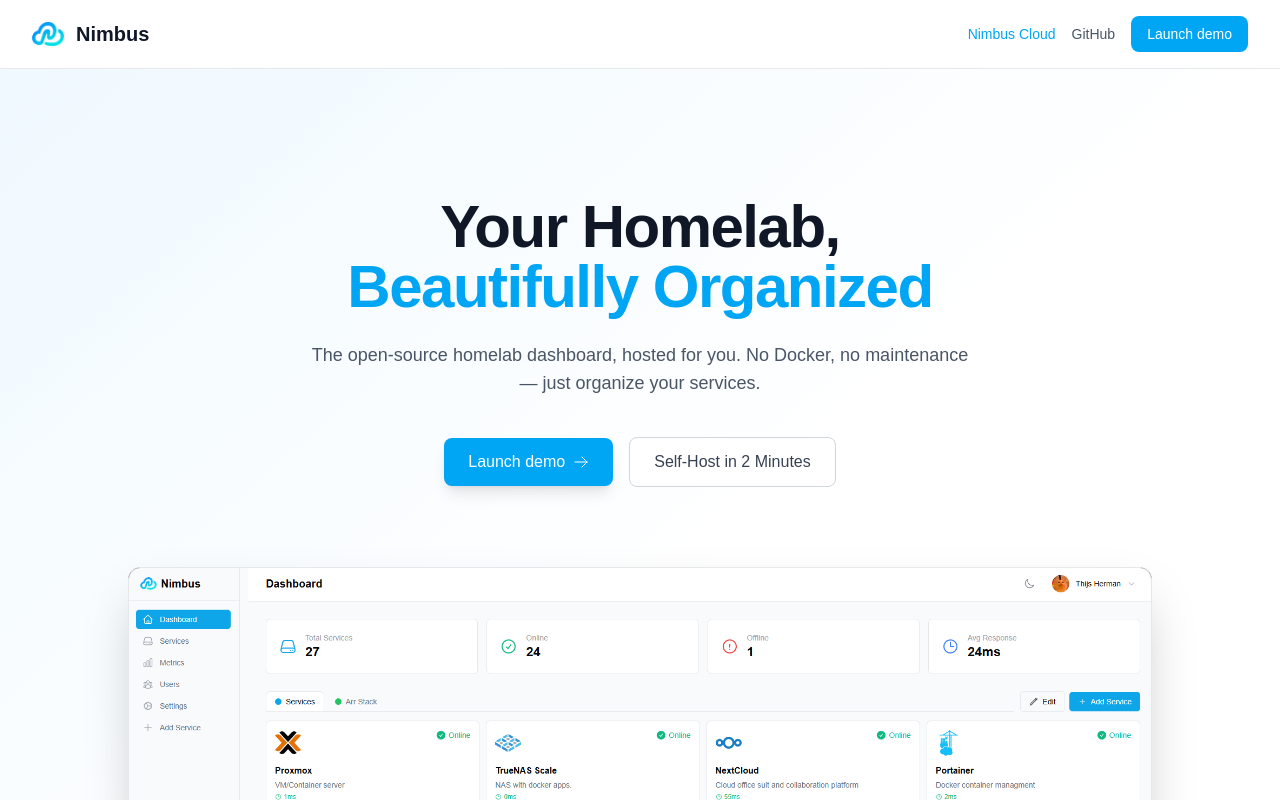
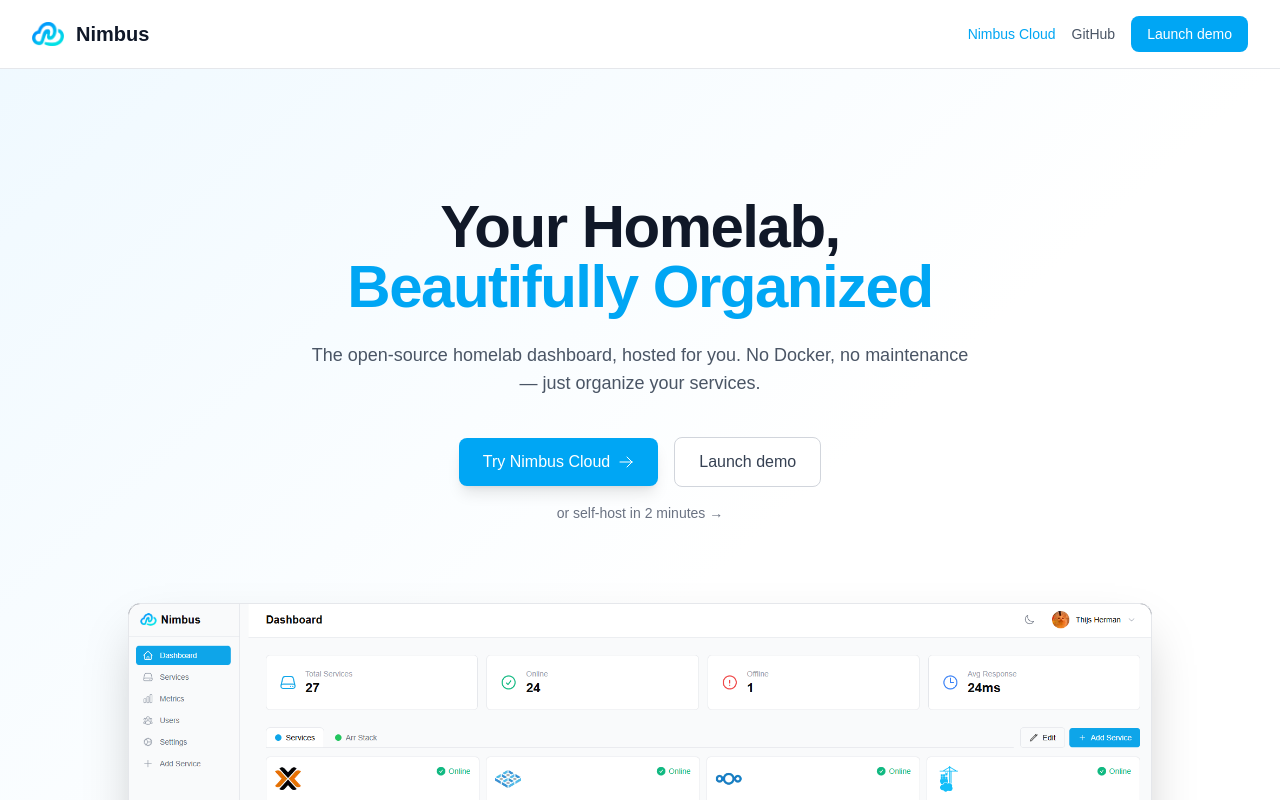
Before and after one commit to Turbootzz/Nimbus, a Next.js app in the folder frontend/: page / in a window 1280 px wide. Shown: the top 800 px of the page. Built offline with nearby package versions, Linux system fonts and the light colour scheme; no server answers.

Commit message:
Button change

```diff
--- a/frontend/app/page.tsx
+++ b/frontend/app/page.tsx
@@ -9,7 +9,13 @@ import {
 } from '@heroicons/react/24/outline'
 
 const NimbusLogo = ({ size = 32 }: { size?: number }) => (
-  <Image src="/images/logo.png" alt="Nimbus" width={size} height={size} />
+  <Image
+    src="/images/logo.png"
+    alt="Nimbus"
+    width={272}
+    height={202}
+    style={{ width: size, height: 'auto' }}
+  />
 )
 
 const features = [
@@ -99,21 +105,31 @@ export default function LandingPage() {
               The open-source homelab dashboard, hosted for you. No Docker, no maintenance — just
               organize your services.
             </p>
-            <div className="mt-10 flex flex-col items-center justify-center gap-4 sm:flex-row">
-              <Link
-                href="/login"
-                className="group flex items-center gap-2 rounded-lg bg-sky-500 px-6 py-3 text-base font-medium text-white shadow-lg transition-all hover:bg-sky-600 hover:shadow-xl"
-              >
-                Launch demo
-                <ArrowRightIcon className="h-4 w-4 transition-transform group-hover:translate-x-1" />
-              </Link>
+            <div className="mt-10 flex flex-col items-center justify-center gap-4">
+              <div className="flex flex-col items-center justify-center gap-4 sm:flex-row">
+                <a
+                  href="https://nimbusapp.dev"
+                  target="_blank"
+                  rel="noopener noreferrer"
+                  className="group flex items-center gap-2 rounded-lg bg-sky-500 px-6 py-3 text-base font-medium text-white shadow-lg transition-all hover:bg-sky-600 hover:shadow-xl"
+                >
+                  Try Nimbus Cloud
+                  <ArrowRightIcon className="h-4 w-4 transition-transform group-hover:translate-x-1" />
+                </a>
+                <Link
+                  href="/login"
+                  className="rounded-lg border border-gray-300 bg-white px-6 py-3 text-base font-medium text-gray-700 transition-colors hover:bg-gray-50"
+                >
+                  Launch demo
+                </Link>
+              </div>
               <a
                 href="https://github.com/Turbootzz/Nimbus#-quick-start"
                 target="_blank"
                 rel="noopener noreferrer"
-                className="rounded-lg border border-gray-300 bg-white px-6 py-3 text-base font-medium text-gray-700 transition-colors hover:bg-gray-50"
+                className="text-sm text-gray-500 transition-colors hover:text-gray-700"
               >
-                Self-Host in 2 Minutes
+                or self-host in 2 minutes →
               </a>
             </div>
           </div>
```
